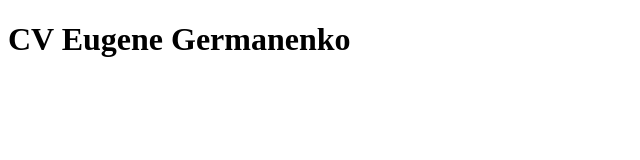
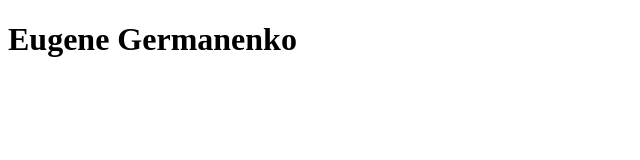
Before and after one commit to egermanenko/rsschool-cv, a plain HTML site: page index.html in a window 1280 px wide. Shown: the whole page, without its empty margins (0-640 px from the left). Drawn offline with Linux system fonts and the light colour scheme.

Commit message:
feat: change h1

```diff
--- a/index.html
+++ b/index.html
@@ -7,6 +7,6 @@
     <title>CV Eugene Germanenko</title>
 </head>
 <body>
-    <h1>CV Eugene Germanenko</h1>
+    <h1>Eugene Germanenko</h1>
 </body>
 </html>
```
